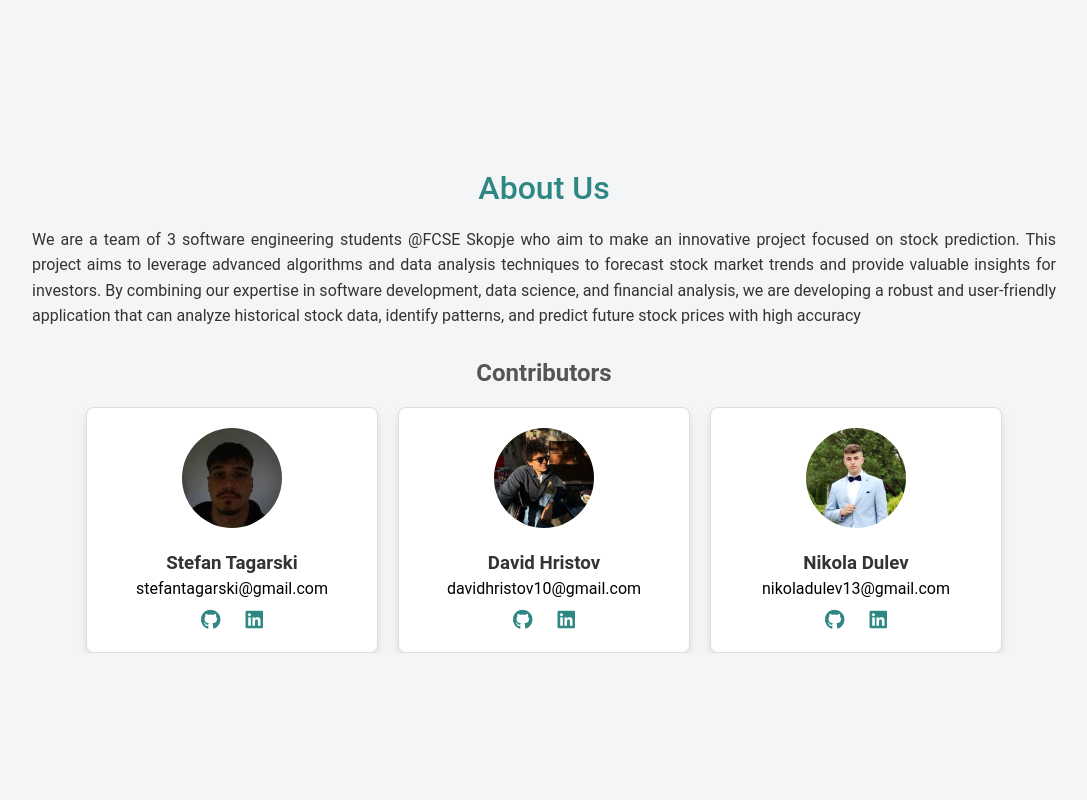
After one commit to davidhristov59/DIANS, a Flask app: page /about in a window 1280 px wide. The commit adds this page. Shown: the whole page, without its empty margins (96-1183 px from the left). Run offline with Flask 3, Linux system fonts and the light colour scheme.

Commit message:
added about_us.html

```diff
--- a/Homework3/app.py
+++ b/Homework3/app.py
@@ -177,5 +177,9 @@ def show_graphs():
     return render_template('graphs.html', issuers=issuers)
 
 
+@app.route('/about')
+def about():
+    return render_template('about_us.html')
+
 if __name__ == '__main__':
     app.run(debug=True)
--- a/Homework3/static/indexStyle.css
+++ b/Homework3/static/indexStyle.css
@@ -1,4 +1,11 @@
-/* Global styles */
+body {
+    font-family: 'Roboto', sans-serif;
+    margin: 0;
+    padding: 0;
+    background-color: #f9f9f9;
+    color: #333;
+}
+
 body {
     font-family: 'Roboto', sans-serif;
     background-color: #f4f5f7;
@@ -205,3 +212,78 @@ footer a:hover {
         padding: 8px;
     }
 }
+
+
+.about-container {
+    width: 80%;
+    margin: auto;
+    padding: 20px;
+    text-align: center;
+}
+
+h1 {
+    color: #2e8783;
+}
+
+h2 {
+    margin-top: 30px;
+    color: #555;
+}
+
+.contributors {
+    display: flex;
+    justify-content: center;
+    gap: 20px;
+    margin-top: 20px;
+    flex-wrap: nowrap; /* Force cards into a single row */
+    overflow-x: auto; /* Add horizontal scrolling if needed */
+}
+
+.card {
+    background: #fff;
+    border: 1px solid #ddd;
+    border-radius: 8px;
+    padding: 20px;
+    width: 250px;
+    box-shadow: 0 4px 8px rgba(0, 0, 0, 0.1);
+    text-align: center;
+    flex-shrink: 0; /* Prevent cards from shrinking */
+}
+
+.profile-pic {
+    width: 100px;
+    height: 100px;
+    border-radius: 50%;
+    margin-bottom: 10px;
+}
+
+.card h3 {
+    margin: 10px 0 5px;
+    color: #333;
+}
+
+.card p {
+    margin: 5px 0;
+}
+
+.social-links {
+    margin-top: 10px;
+}
+
+.social-links a {
+    text-decoration: none;
+    margin: 0 10px;
+    color: #2e8783;
+    font-size: 20px;
+    transition: color 0.3s;
+}
+
+.social-links a:hover {
+    color: #1d5d57;
+}
+
+.paragraph {
+    margin: 20px 0;
+    line-height: 1.6;
+    text-align: justify;
+}
--- /dev/null
+++ b/Homework3/templates/about_us.html
@@ -0,0 +1,82 @@
+<!DOCTYPE html>
+<html lang="en">
+<head>
+    <meta charset="UTF-8">
+    <meta name="viewport" content="width=device-width, initial-scale=1.0">
+    <title>About Us</title>
+    <link rel="stylesheet" href="{{ url_for('static', filename='indexStyle.css') }}">
+    <link href="https://cdnjs.cloudflare.com/ajax/libs/font-awesome/6.0.0-beta3/css/all.min.css" rel="stylesheet">
+</head>
+<style>
+        .email-link {
+            color: black;
+            text-decoration: none;
+        }
+    </style>
+<body>
+    <div class="about-container">
+        <h1>About Us</h1>
+        <p class="paragraph">
+            We are a team of 3 software engineering students @FCSE Skopje who aim to make an innovative project focused on stock prediction. This project aims to leverage advanced algorithms and data analysis techniques to forecast stock market trends and provide valuable insights for investors. By combining our expertise in software development, data science, and financial analysis, we are developing a robust and user-friendly application that can analyze historical stock data, identify patterns, and predict future stock prices with high accuracy
+        </p>
+
+        <h2>Contributors</h2>
+        <div class="contributors">
+            <!-- Contributor 1 -->
+            <div class="card">
+                <img src="{{ url_for('static', filename='/images/stefan.jpeg') }}" alt="Contributor 1" class="profile-pic">
+                <h3>Stefan Tagarski</h3>
+                <p>
+                    <a href="mailto:stefantagarski@gmail.com" class="email-link">stefantagarski@gmail.com</a>
+                </p>
+                <div class="social-links">
+                    <a href="https://github.com/stefantagarski" target="_blank" title="GitHub">
+                        <i class="fab fa-github"></i>
+                    </a>
+                    <a href="https://www.linkedin.com/in/stefan-tagarski-942518265/" target="_blank" title="LinkedIn">
+                        <i class="fab fa-linkedin"></i>
+                    </a>
+
+                </div>
+            </div>
+
+            <!-- Contributor 2 -->
+            <div class="card">
+                <img src="{{ url_for('static', filename='/images/david.jpeg') }}" alt="Contributor 2" class="profile-pic">
+                <h3>David Hristov</h3>
+                <p>
+                    <a href="mailto:davidhristov10@gmail.com" class="email-link">davidhristov10@gmail.com</a>
+                </p>
+                <div class="social-links">
+                    <a href="https://github.com/davidhristov59" target="_blank" title="GitHub">
+                        <i class="fab fa-github"></i>
+                    </a>
+                    <a href="https://www.linkedin.com/in/david-hristov-0985a4176/" target="_blank" title="LinkedIn">
+                        <i class="fab fa-linkedin"></i>
+                    </a>
+
+                </div>
+            </div>
+
+            <!-- Contributor 3 -->
+            <div class="card">
+                <img src="{{ url_for('static', filename='/images/nikola.jpeg') }}" alt="Contributor 3" class="profile-pic">
+                <h3>Nikola Dulev</h3>
+                <p>
+                    <a href="mailto:nikoladulev13@gmail.com" class="email-link"> nikoladulev13@gmail.com</a>
+                </p>
+                <div class="social-links">
+                    <a href="https://github.com/dulev23" target="_blank" title="GitHub">
+                        <i class="fab fa-github"></i>
+                    </a>
+                    <a href="https://www.linkedin.com/in/nikola-dulev/" target="_blank" title="LinkedIn">
+                        <i class="fab fa-linkedin"></i>
+                    </a>
+
+                </div>
+            </div>
+
+        </div>
+    </div>
+</body>
+</html>
```
Also changed, not shown: Homework3/static/images/david.jpeg (added), Homework3/static/images/nikola.jpeg (added), Homework3/static/images/stefan.jpeg (added), Homework3/static/style.css (line endings or trailing spaces).
